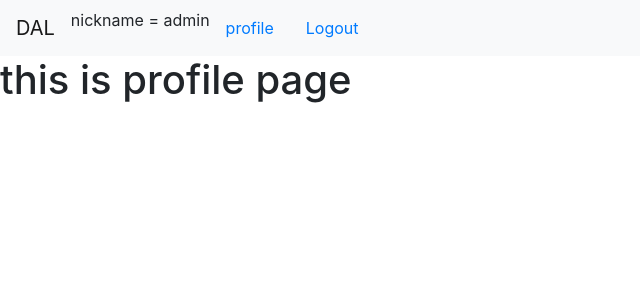
After one commit to 95Ganghyeon/dal-project, a Django app: page /user/profile/ in a window 1280 px wide. The commit adds this page. Shown: the top 300 px of the page, without its empty margins (0-640 px from the left). Run offline with Django 3.2, Linux system fonts and the light colour scheme; a user stored in the database is signed in; some libraries are stand-ins or nearby versions.

Commit message:
profile page and bootstrap

```diff
--- a/dal/dal/urls.py
+++ b/dal/dal/urls.py
@@ -20,11 +20,14 @@ from django.views.generic import RedirectView
 from django.conf import settings
 from django.conf.urls.static import static
 from django.views.generic.base import TemplateView
+
 urlpatterns = [
     path('admin/', admin.site.urls),
     path('survey/', include('survey.urls')),
     path('product/', include('product.urls')),
+    path('user/', include('user.urls')),
     path('', RedirectView.as_view(url='/survey/', permanent=True)),
+
 
     #all-auth
     # path('admin/', admin.site.urls),
--- a/dal/templates/base_generic.html
+++ b/dal/templates/base_generic.html
@@ -6,12 +6,17 @@
     <meta charset="utf-8">
     <meta name="viewport" content="width=device-width, initial-scale=1">
     <!-- <link rel="stylesheet" href="{% static 'css/styles.css' %}"> -->
+
+    {% comment %} boostrap {% endcomment %}
+    <link rel="stylesheet" href="https://stackpath.bootstrapcdn.com/bootstrap/4.4.1/css/bootstrap.min.css" integrity="sha384-Vkoo8x4CGsO3+Hhxv8T/Q5PaXtkKtu6ug5TOeNV6gBiFeWPGFN9MuhOf23Q9Ifjh" crossorigin="anonymous">
 </head>
 <body>
     {% block navbar %}
-        <li class="navbar">
+        <li class="navbar sticky-top navbar-expand-sm bg-light navbar-light">
+        <a class="navbar-brand" href="{% url 'index' %}">DAL</a>
        {% if user.is_authenticated %} {# 유저가 로그인 중이면 #}
-       <p>nickname = {{ user.User_Profile.nickname }}, ghost {{ user.User_Profile.ghost_user }}</p>
+       <p>nickname = {{ user.username }}</p>
+        <a href="{% url 'profile' %}" class="nav-link">profile</a>
        <a href="{% url 'account_logout' %}" class="nav-link">Logout</a>
        {% else %}
        <a href="{% url 'account_login' %}" class="nav-link">Login</a>
--- /dev/null
+++ b/dal/user/templates/profile.html
@@ -0,0 +1,5 @@
+{% extends 'base_generic.html' %}
+
+{% block content %}
+<h1>this is profile page</h1>
+{% endblock content %}
--- /dev/null
+++ b/dal/user/urls.py
@@ -0,0 +1,6 @@
+from django.urls import path
+from user import views
+
+urlpatterns = [
+    path('profile/',views.profile,name='profile')
+]
--- a/dal/user/views.py
+++ b/dal/user/views.py
@@ -1,3 +1,10 @@
 from django.shortcuts import render
 
+from django.contrib.auth.decorators import login_required
+
 # Create your views here.
+
+@login_required
+def profile(request):
+
+  return render(request,'profile.html')
```
